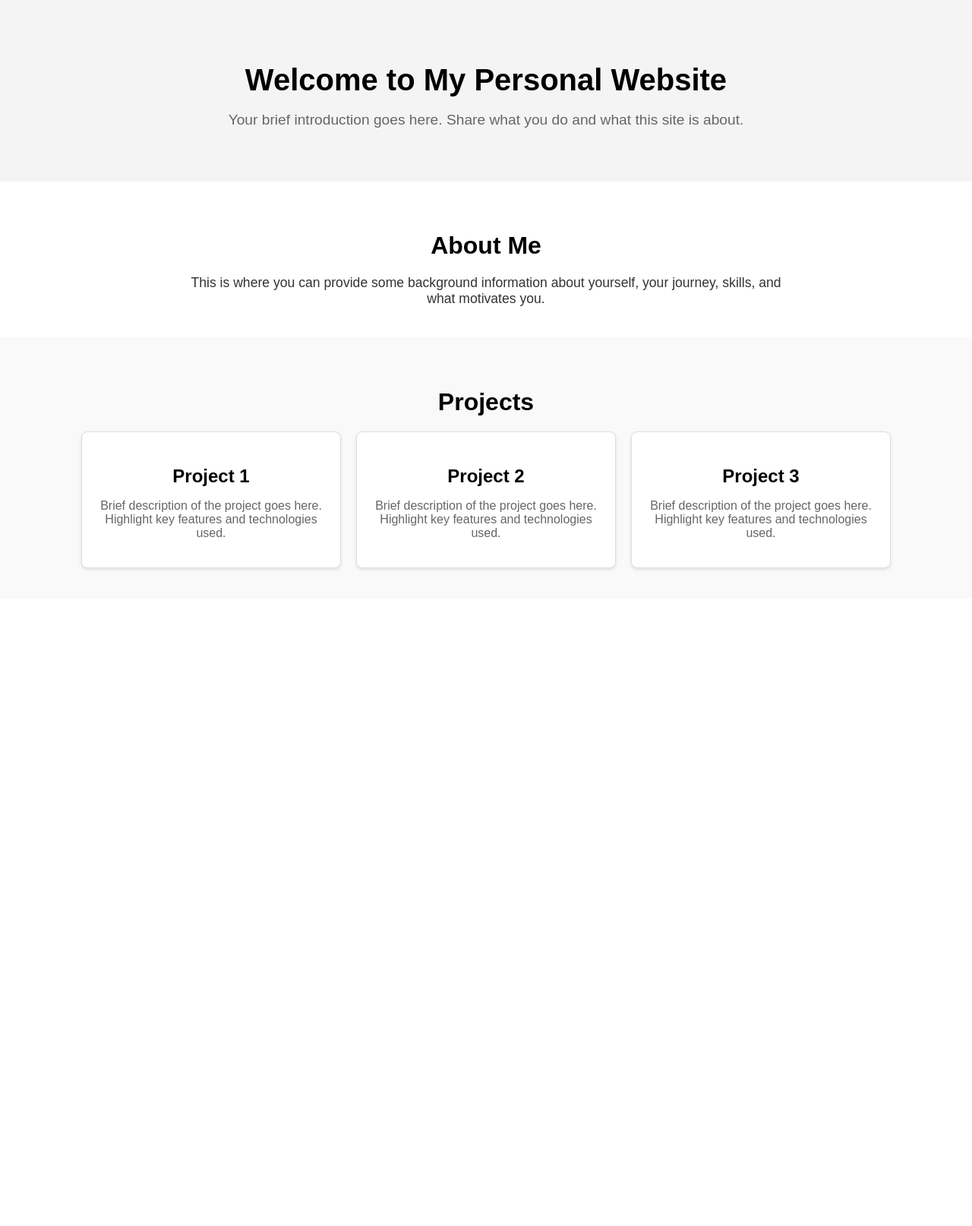
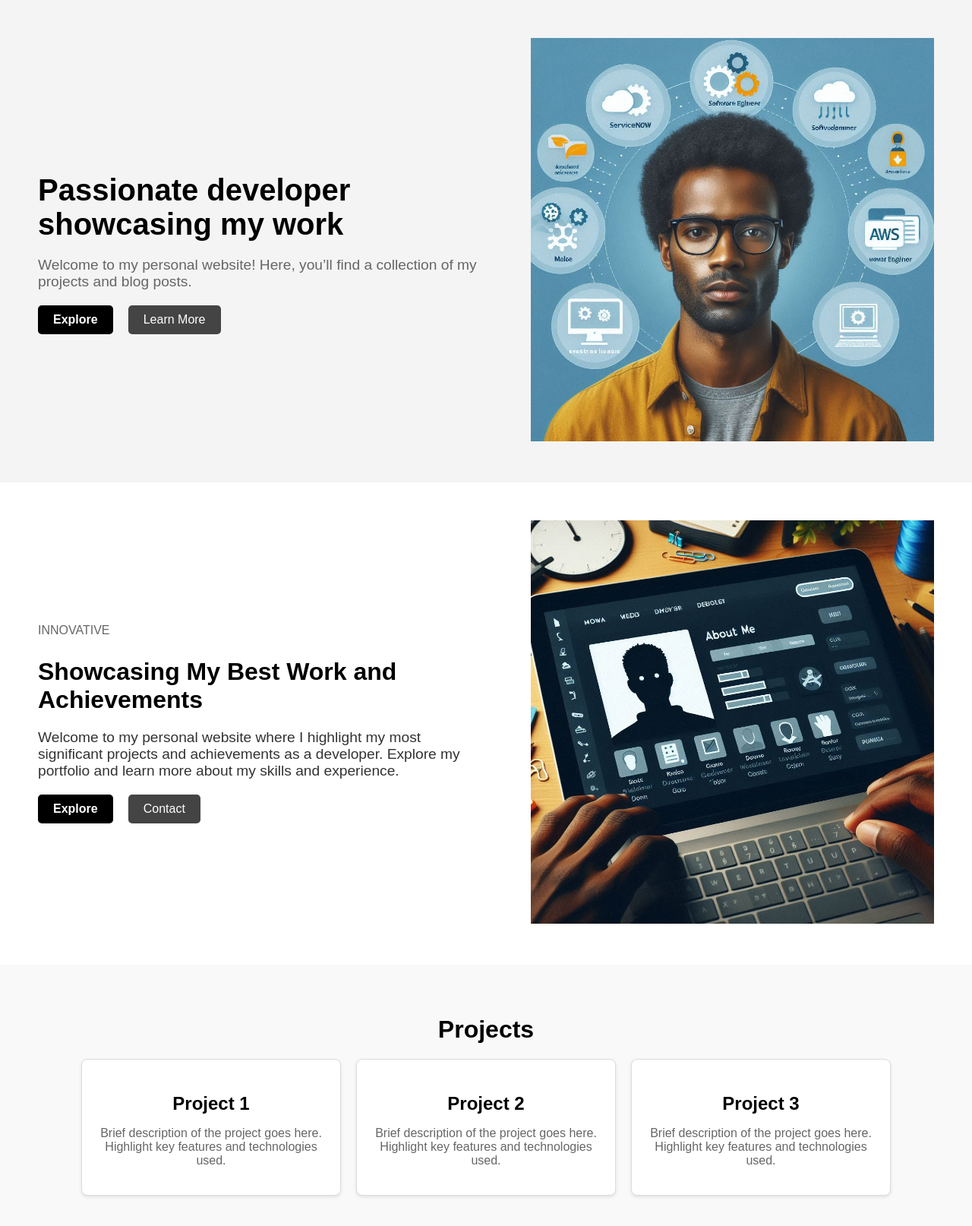
Before and after one commit to mlamin1/PersonalWebsite, a Django app: page / in a window 1280 px wide. Shown: the part 63-1677 px from the top of the page at 76% size. Before the commit the page ends 814 px from the top, so only its background shows below. Run offline with Django 5.2, Linux system fonts and the light colour scheme.

Commit message:
Added Hero and About Me sections

```diff
--- a/main/static/styles.css
+++ b/main/static/styles.css
@@ -56,39 +56,116 @@ nav {
     background-color: #333;
 }
 
+/* Section 1 */
+/* Section 1 */
+/* Section 1 */
+
 .hero-header {
+    display: flex; /* Switch to a flex layout for side-by-side alignment */
+    justify-content: space-between; /* Space between the content and the image */
+    align-items: center; /* Vertically align items */
+    padding: 50px;
     background-color: #f4f4f4;
-    padding: 50px 20px;
-    text-align: center;
 }
 
-.hero-header h1 {
+.hero-content {
+    max-width: 50%; /* Content takes up half of the space */
+}
+
+.hero-content h1 {
     font-size: 2.5em;
+    margin-bottom: 20px;
+}
+
+.hero-content p {
+    font-size: 1.2em;
+    color: #666;
+    margin-bottom: 20px;
+}
+
+.hero-buttons {
+    display: flex;
+    gap: 20px;
+}
+
+.hero-image {
+    max-width: 45%; /* Image takes up slightly less than half the space */
+}
+
+.hero-image img {
+    width: 100%; /* Ensure the image scales to fit its container */
+    height: auto;
+}
+
+.btn {
+    background-color: #000;
+    color: #fff;
+    padding: 10px 20px;
+    text-decoration: none;
+    border-radius: 5px;
+    font-weight: bold;
+}
+
+.btn-secondary {
+    background-color: #444;
+    color: #fff;
+    padding: 10px 20px;
+    text-decoration: none;
+    border-radius: 5px;
+}
+
+/* Section 2 */
+/* Section 2 */
+/* Section 2 */
+
+/* About Me Section */
+.about-me {
+    display: flex;
+    justify-content: space-between;
+    align-items: center;
+    padding: 50px;
+    background-color: #fff;
+}
+
+.about-me-content {
+    max-width: 50%;
+}
+
+.about-me-content .subheading {
+    font-size: 1em;
+    color: #666;
+    text-transform: uppercase;
     margin-bottom: 10px;
 }
 
-.hero-header p {
-    font-size: 1.2em;
-    color: #666;
-}
-
-.about-me {
-    padding: 40px 20px;
-    background-color: #fff;
-    text-align: center;
-}
-
-.about-me h2 {
+.about-me-content h2 {
     font-size: 2em;
     margin-bottom: 20px;
 }
 
-.about-me p {
-    font-size: 1.1em;
+.about-me-content p {
+    font-size: 1.2em;
     color: #333;
-    max-width: 800px;
-    margin: 0 auto;
+    margin-bottom: 20px;
 }
+
+.about-me-buttons {
+    display: flex;
+    gap: 20px;
+}
+
+.about-me-image {
+    max-width: 45%;
+}
+
+.about-me-image img {
+    width: 100%;
+    height: auto;
+}
+
+/* Section 3 */
+/* Section 3 */
+/* Section 3 */
 
 .projects {
     padding: 40px 20px;
--- a/main/templates/main/home.html
+++ b/main/templates/main/home.html
@@ -24,17 +24,38 @@
         </div>
     </nav>
 
-    <!-- Hero Header Section -->
+    <!-- Side-by-Side Hero Section -->
     <section class="hero-header">
-        <h1>Welcome to My Personal Website</h1>
-        <p>Your brief introduction goes here. Share what you do and what this site is about.</p>
+        <div class="hero-content">
+            <h1>Passionate developer showcasing my work</h1>
+            <p>Welcome to my personal website! Here, you’ll find a collection of my projects and blog posts.</p>
+            <div class="hero-buttons">
+                <a href="#" class="btn">Explore</a>
+                <a href="#" class="btn-secondary">Learn More</a>
+            </div>
+        </div>
+        <div class="hero-image">
+            <img src="{% static 'images/hero-placeholder.png' %}" alt="Hero Image">
+        </div>
     </section>
+
 
     <!-- About Me Section -->
     <section class="about-me">
-        <h2>About Me</h2>
-        <p>This is where you can provide some background information about yourself, your journey, skills, and what motivates you.</p>
+    <div class="about-me-content">
+        <span class="subheading">Innovative</span>
+        <h2>Showcasing My Best Work and Achievements</h2>
+        <p>Welcome to my personal website where I highlight my most significant projects and achievements as a developer. Explore my portfolio and learn more about my skills and experience.</p>
+        <div class="about-me-buttons">
+            <a href="#" class="btn">Explore</a>
+            <a href="#" class="btn-secondary">Contact</a>
+        </div>
+    </div>
+    <div class="about-me-image">
+        <img src="{% static 'images/about-me-placeholder.png' %}" alt="About Me Image">
+    </div>
     </section>
+
 
     <!-- Projects Section -->
     <section class="projects">
```
Also changed, not shown: main/static/images/about-me-placeholder.png (added), main/static/images/hero-placeholder.png (added), 1 other file.
